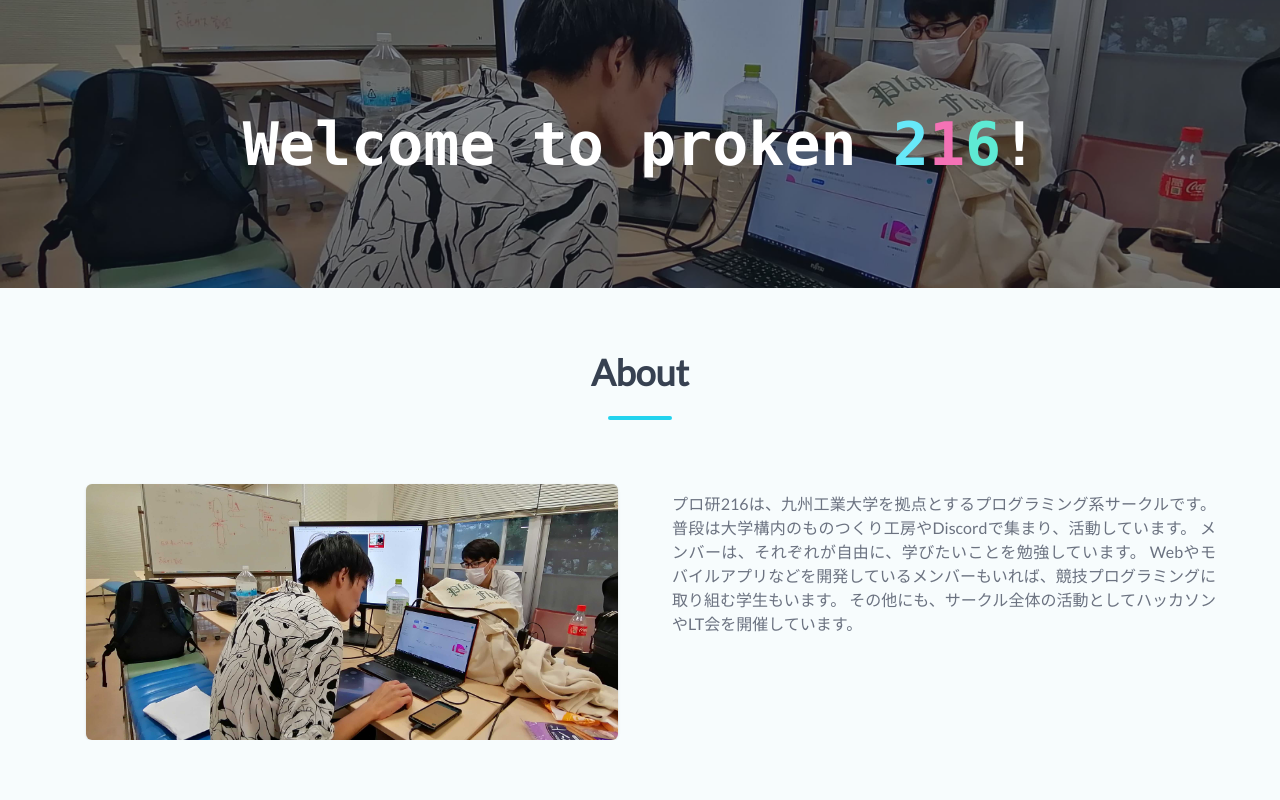
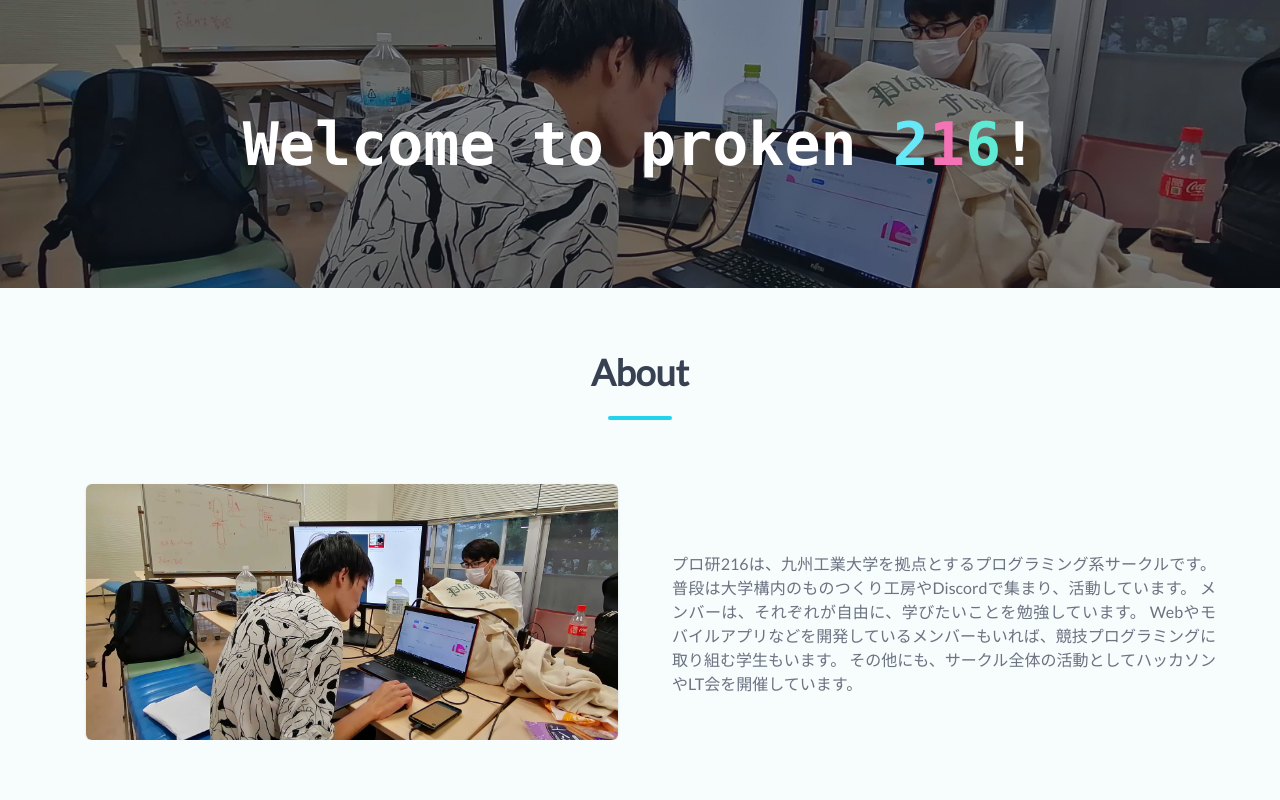
Before and after one commit to kyutech-programming-club/official-site, a Next.js app: page / in a window 1280 px wide. Shown: the top 800 px of the page. Built offline with nearby package versions, Linux system fonts and the light colour scheme.

Commit message:
🎨 Adjust the position

```diff
--- a/components/about.tsx
+++ b/components/about.tsx
@@ -9,7 +9,7 @@
   return (
     <>
       <section className="text-gray-600 body-font">
-        <div className="container px-5 pb-6 mx-auto flex flex-wrap">
+        <div className="container px-5 pb-6 mx-auto flex flex-wrap items-center">
           <div className="lg:w-1/2 w-full mb-10 lg:mb-0 rounded-lg overflow-hidden">
             <CustomImage imageUrl={imageUrl} alt="hero_image" />
           </div>
```
